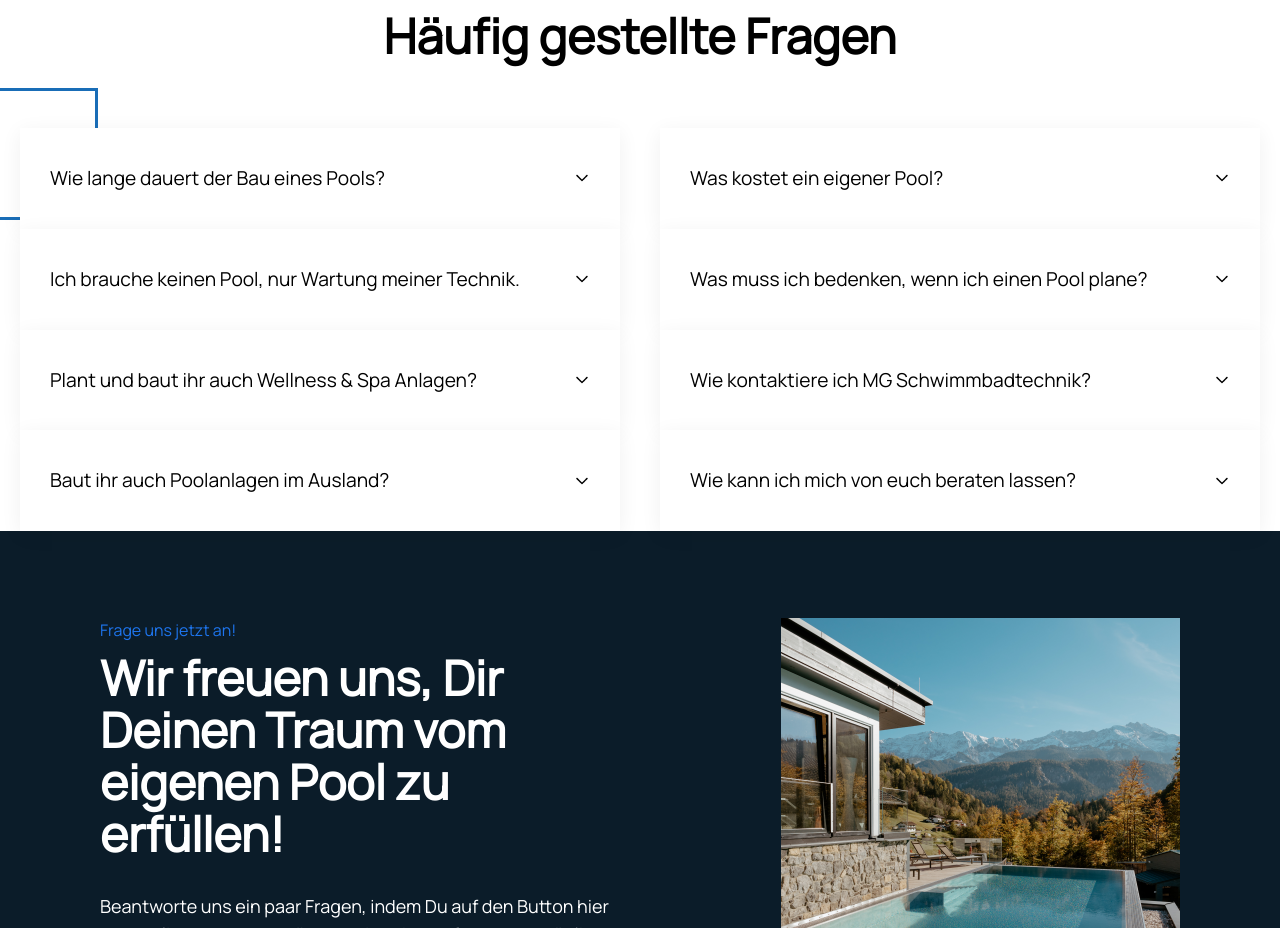
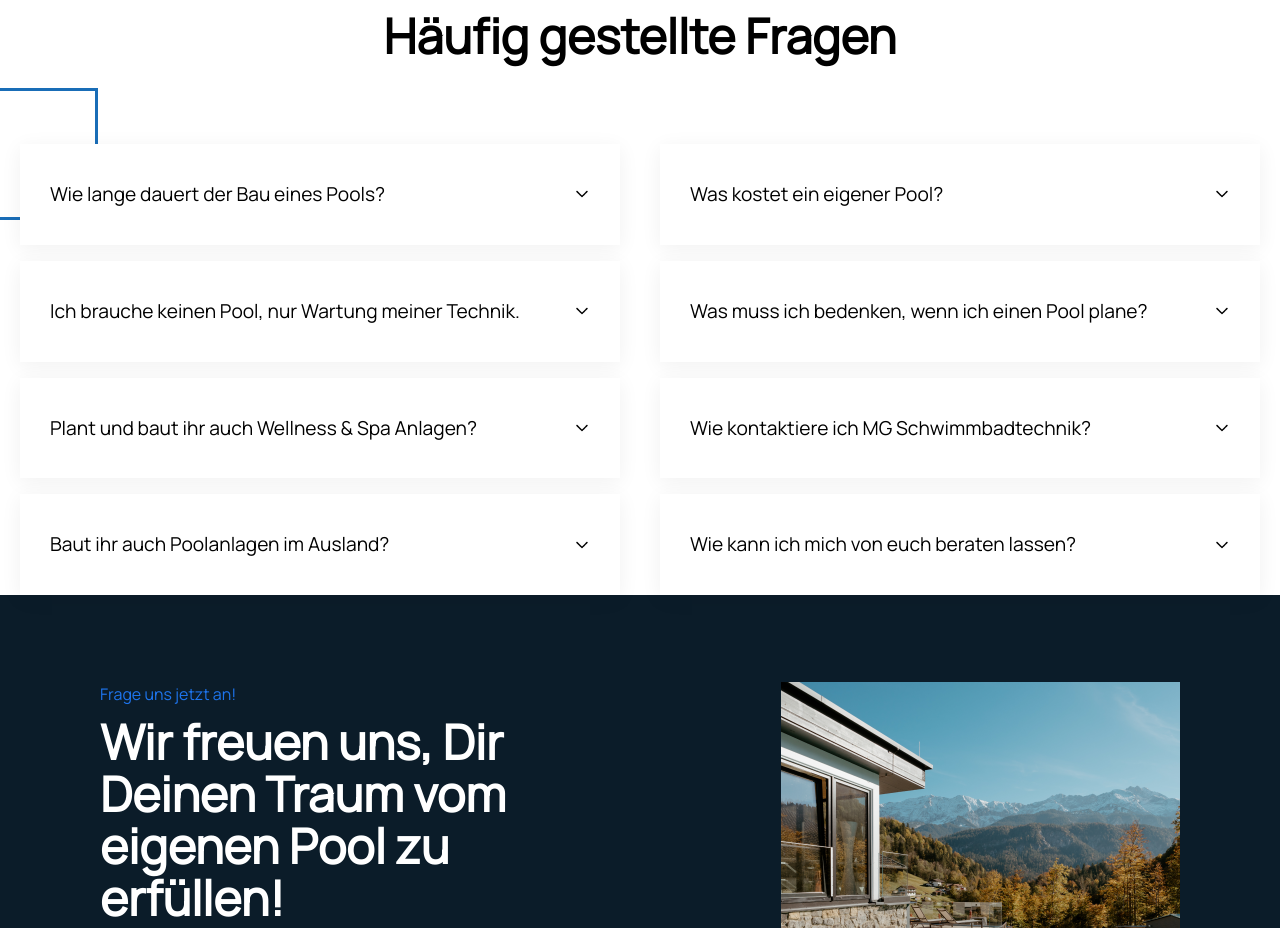
Before and after one commit to nxtyoudev/Frontend-Checklist, a Next.js app: page / in a window 1280 px wide. Shown: the part 5500-6428 px from the top of the page. Built offline with nearby package versions, Linux system fonts and the light colour scheme; a web font is replaced by a local one.

Commit message:
padding fix

```diff
--- a/components/Faqs.js
+++ b/components/Faqs.js
@@ -58,7 +58,7 @@ const FAQ = () => {
         <div className="relative flex-1 z-10">
           {faqData.map((item, idx) => (
             idx % 2 == 0 && (
-              <div key={idx} className="px-[30px] py-[36px] bg-white" style={{ boxShadow: '0px 4px 20px rgba(0, 0, 0, 0.06)' }}>
+              <div key={idx} className="md:mt-4 mt-2.5 px-[30px] py-[36px] bg-white" style={{ boxShadow: '0px 4px 20px rgba(0, 0, 0, 0.06)' }}>
                 <div className="flex justify-between gap-8 cursor-pointer items-center relative" onClick={() => toggle(idx)}>
                   <div>{item.question}</div>
                   <div><PlusIcon className={`${clicked !== idx ? 'open_icon' : 'hidden'}`} />  <MinusIcon className={`${clicked !== idx ? 'hidden' : 'open_icon mt-2'}`} /></div>
@@ -74,7 +74,7 @@ const FAQ = () => {
         <div className="relative flex-1 z-10">
           {faqData.map((item, idx) => (
             idx % 2 == 1 && (
-              <div key={idx} className="px-[30px] py-[36px] bg-white" style={{ boxShadow: '0px 4px 20px rgba(0, 0, 0, 0.06)' }}>
+              <div key={idx} className="md:mt-4 mt-2.5 px-[30px] py-[36px] bg-white" style={{ boxShadow: '0px 4px 20px rgba(0, 0, 0, 0.06)' }}>
                 <div className="flex justify-between gap-4 cursor-pointer items-center" onClick={() => toggle(idx)}>
                   <div>{item.question}</div>
                   <div><PlusIcon className={`${clicked !== idx ? 'open_icon' : 'hidden'}`} />  <MinusIcon className={`${clicked !== idx ? 'hidden' : 'open_icon mt-2'}`} /></div>
```
